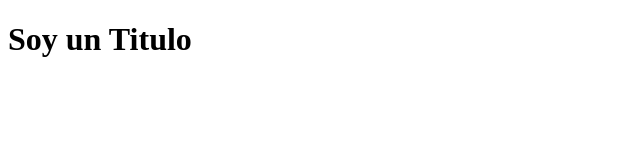
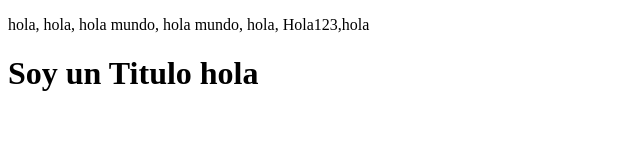
Before and after one commit to SirSanto2490/AfterVsc, a plain HTML site: page index.html in a window 1280 px wide. Shown: the whole page, without its empty margins (0-640 px from the left). Drawn offline with Linux system fonts and the light colour scheme.

Commit message:
Modificando el archivo index.html en rama 2

```diff
--- a/index.html
+++ b/index.html
@@ -1,14 +1,18 @@
 <!DOCTYPE html>
 <html lang="en">
+
 <head>
-    <meta charset="UTF-8">
-    <meta http-equiv="X-UA-Compatible" content="IE=edge">
-    <meta name="viewport" content="width=device-width, initial-scale=1.0">
-    <title>Document</title>
+  <meta charset="UTF-8" />
+  <meta http-equiv="X-UA-Compatible" content="IE=edge" />
+  <meta name="viewport" content="width=device-width, initial-scale=1.0" />
+
+  <title>Document</title>
+  <p>hola, hola, hola mundo, hola mundo, hola, Hola123,hola</p>
 </head>
+
 <body>
-
-   <h1>Soy un Titulo</h1>
+  <h1>Soy un Titulo hola</h1>
 
 </body>
+
 </html>
```
